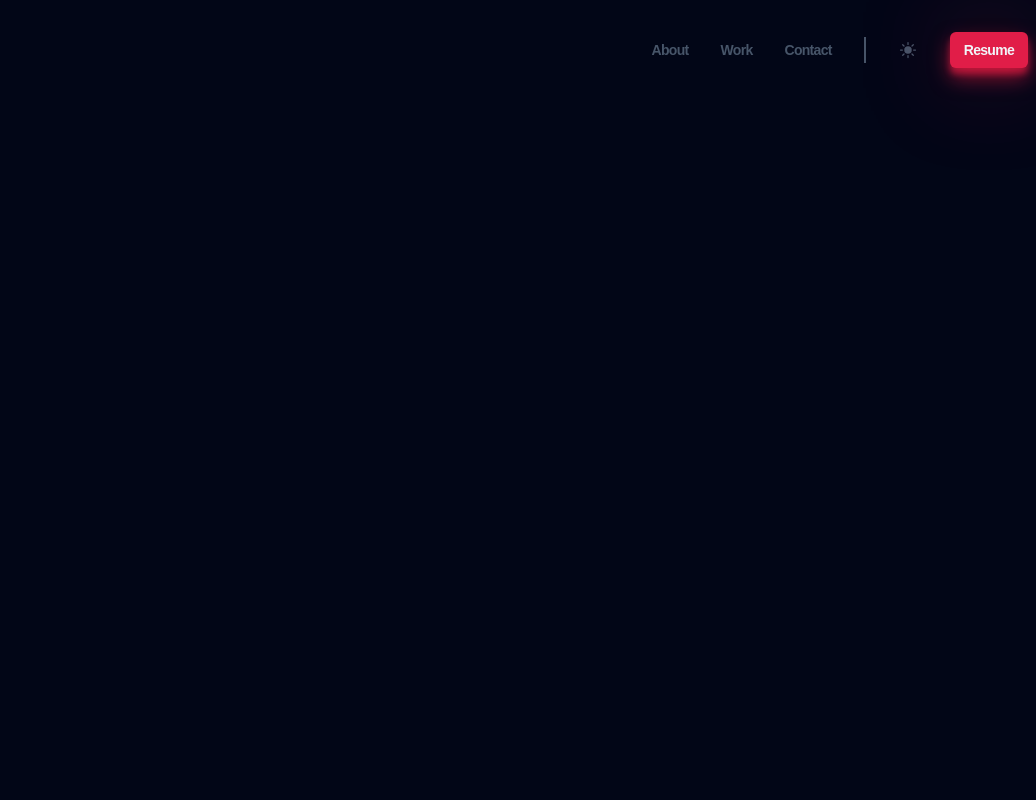
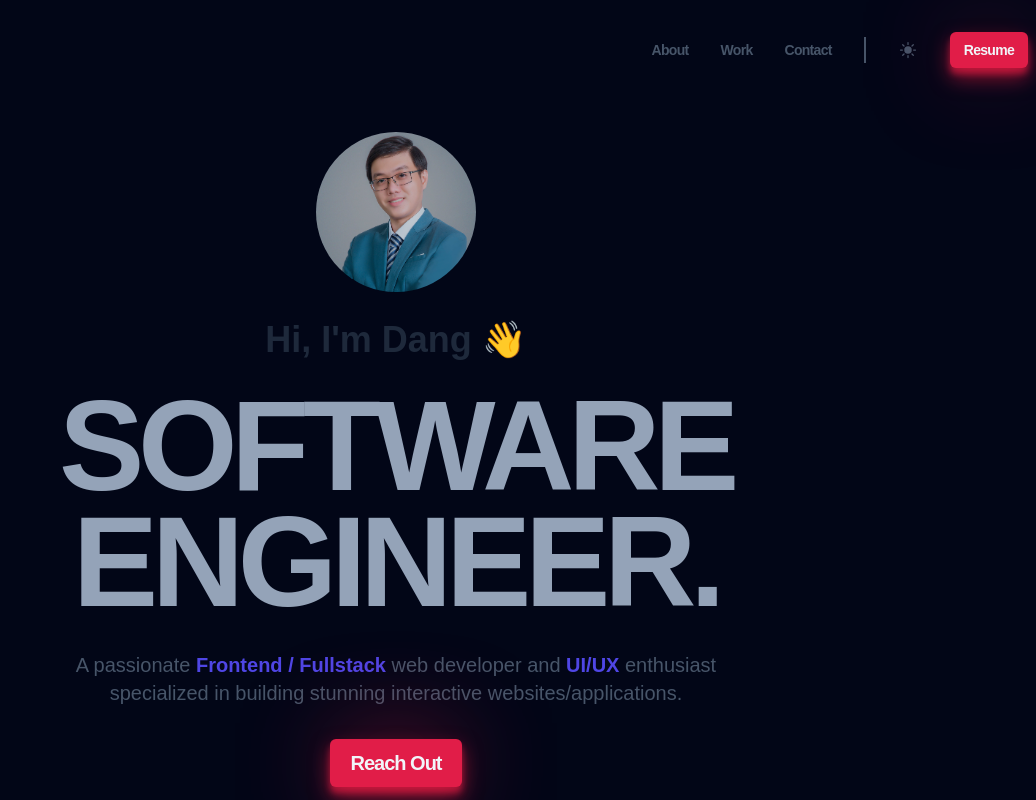
Before and after one commit to dangpvo/Portfolio-Minimal, a website built with Vite: page index.html in a window 1280 px wide. Shown: the whole page, without its empty margins (244-1280 px from the left). Built offline with nearby package versions, Linux system fonts and the light colour scheme; a web font is replaced by a local one.

Commit message:
feat: finished home section with responsive

```diff
--- a/index.html
+++ b/index.html
@@ -51,7 +51,18 @@
       </nav>
     </header>
     <main>
-      <section></section>
+      <section class="hero container">
+        <img class="hero__img" src="/avatarHome.jpg" alt="Profile picture" />
+        <h2 class="hero__subtitle">Hi, I'm Dang 👋</h2>
+        <h1 class="hero__title">SOFTWARE ENGINEER.</h1>
+        <p class="hero__description">
+          A passionate <strong>Frontend / Fullstack</strong> web developer and
+          <strong>UI/UX</strong>
+          enthusiast specialized in building stunning interactive
+          websites/applications.
+        </p>
+        <a class="hero__btn btn" href="#contact">Reach Out</a>
+      </section>
       <section></section>
       <section></section>
       <section></section>
--- a/src/main.js
+++ b/src/main.js
@@ -1,5 +1,6 @@
 import "../styles/modern-normalize.css";
 import "../styles/style.css";
 import "../styles/components/header.css";
+import "../styles/components/hero.css";
 
 import "../styles/utils.css";
--- /dev/null
+++ b/styles/components/hero.css
@@ -0,0 +1,135 @@
+.hero {
+  text-align: center;
+  display: flex;
+  flex-direction: column;
+  justify-content: center;
+  align-items: center;
+  gap: 1rem;
+  margin-top: 2rem;
+}
+
+.hero__img {
+  border-radius: 50%;
+  width: 6rem;
+  height: 6rem;
+  object-fit: cover;
+  object-position: 80% 30%;
+  opacity: 0.8;
+}
+
+.hero__subtitle {
+  color: var(--clr-slate800);
+  font-size: var(--size-base);
+  line-height: 0.9;
+}
+
+.hero__title {
+  color: var(--clr-slate400);
+  text-transform: uppercase;
+  font-size: var(--size-4xl);
+  letter-spacing: -0.05em;
+  line-height: 0.9;
+}
+
+.hero__description {
+  max-width: 60ch;
+  font-size: var(--size-sm);
+  color: var(--clr-slate600);
+}
+
+.hero__btn {
+  text-transform: capitalize;
+  font-size: var(--size-sm);
+}
+
+/* xs */
+@media (min-width: 475px) {
+  .hero {
+    gap: 1.5rem;
+  }
+
+  .hero__img {
+    width: 6.5rem;
+    height: 6.5rem;
+  }
+
+  .hero__subtitle {
+    font-size: var(--size-lg);
+  }
+
+  .hero__title {
+    font-size: var(--size-5xl);
+  }
+
+  .hero__description {
+    font-size: var(--size-base);
+  }
+
+  .hero__btn {
+    font-size: var(--size-base);
+  }
+}
+
+/* sm */
+@media (min-width: 640px) {
+}
+
+/* md */
+@media (min-width: 768px) {
+}
+
+/* lg */
+@media (min-width: 1024px) {
+  .hero__img {
+    width: 8rem;
+    height: 8rem;
+  }
+
+  .hero__subtitle {
+    font-size: var(--size-2xl);
+  }
+
+  .hero__title {
+    font-size: var(--size-7xl);
+  }
+
+  .hero__description {
+    font-size: var(--size-lg);
+  }
+
+  .hero__btn {
+    font-size: var(--size-lg);
+  }
+}
+
+/* xl */
+@media (min-width: 1280px) {
+  .hero {
+    gap: 2rem;
+  }
+
+  .hero__img {
+    width: 10rem;
+    height: 10rem;
+  }
+
+  .hero__subtitle {
+    font-size: var(--size-4xl);
+  }
+
+  .hero__title {
+    font-size: var(--size-9xl);
+  }
+
+  .hero__description {
+    font-size: var(--size-xl);
+  }
+
+  .hero__btn {
+    font-size: var(--size-xl);
+  }
+}
+
+/* 2xl */
+@media (min-width: 1536px) {
+}
```
Also changed, not shown: public/avatarHome.jpg (added).
